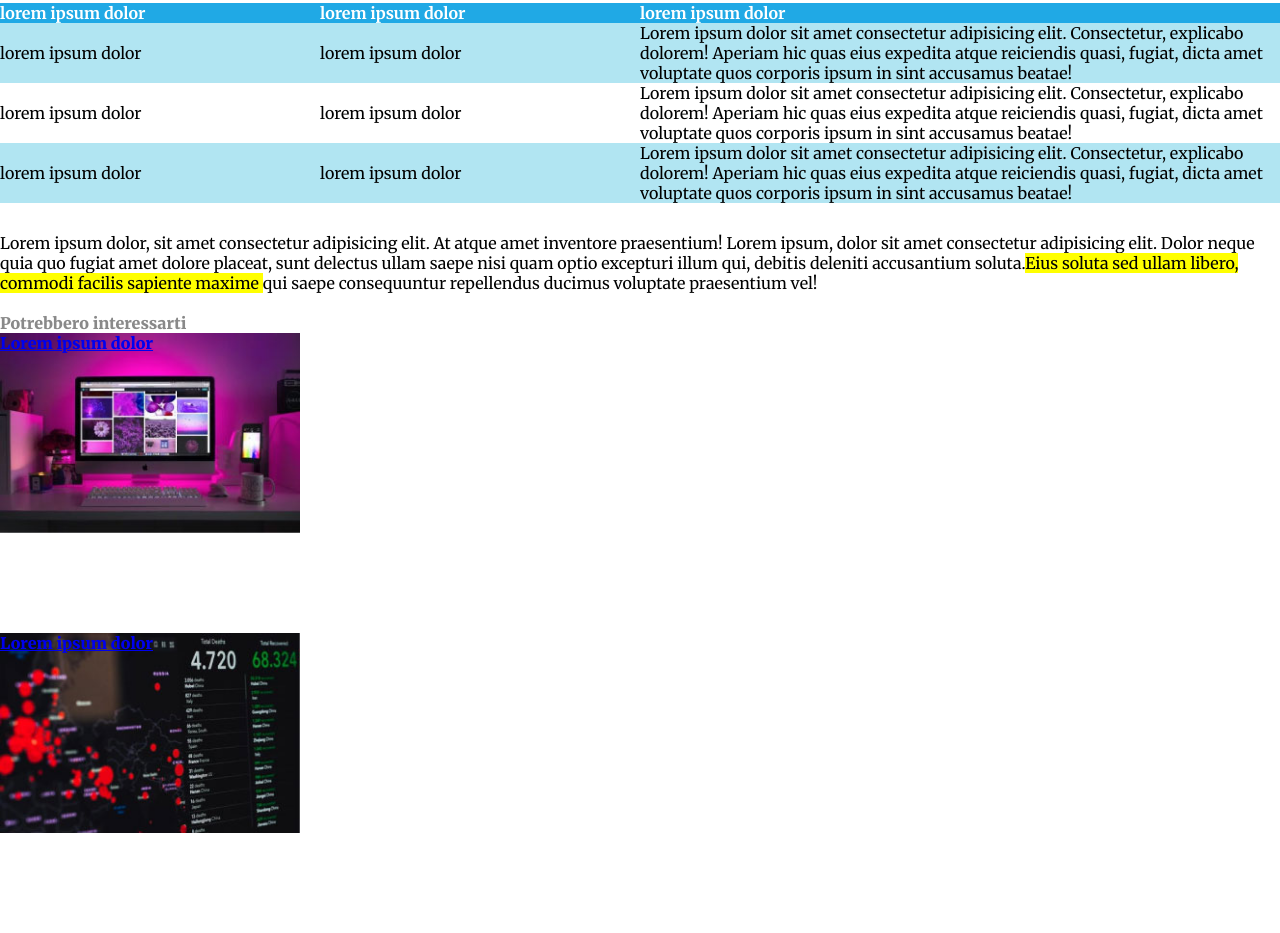
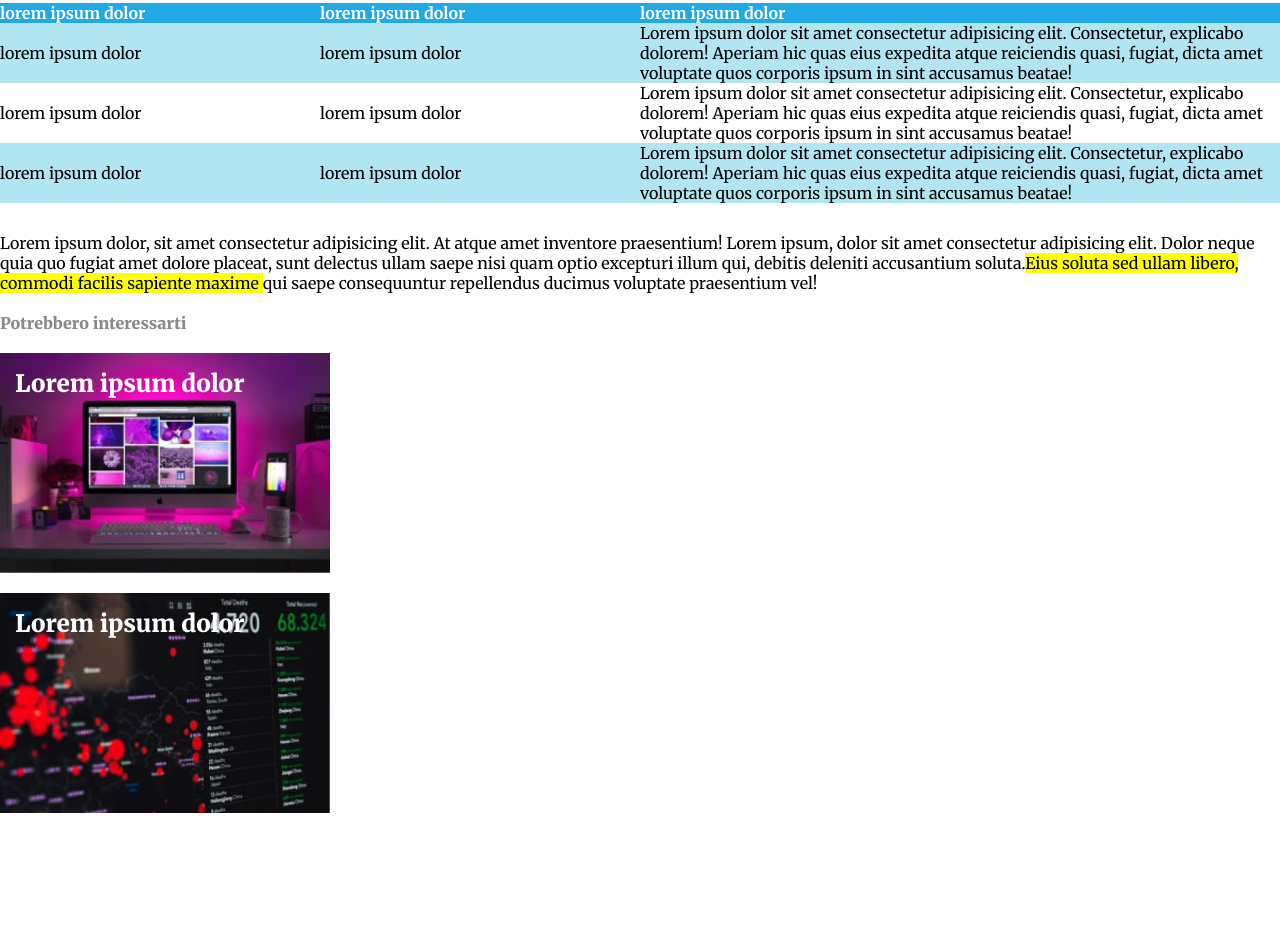
Before and after one commit to alessiaimprota/html-css-booleaner, a plain HTML site: page index.html in a window 1280 px wide. Shown: the part 831-1764 px from the top of the page. After the commit the page ends 1664 px from the top, so only its background shows below. Drawn offline with Linux system fonts and the light colour scheme.

Commit message:
complete footer

```diff
--- a/style/stylesheet.css
+++ b/style/stylesheet.css
@@ -94,15 +94,25 @@ footer p{
     color: rgb(137 137 137);
 }
 
+footer > p{
+    padding-bottom: 20px;
+}
+
 .adv{
     background-size: contain;
     background-repeat: no-repeat;
-    height: 300px;
+    height: 210px;
     width: 300px;
     color: white;
     font-weight: 900;
+    padding: 15px;
+    font-size: 24px;
 }
 
+a{
+    color: white;
+    text-decoration: none;
+}
 #adv1 {
     background-image: url(../imgs/monitor.jpg);
     }
```
